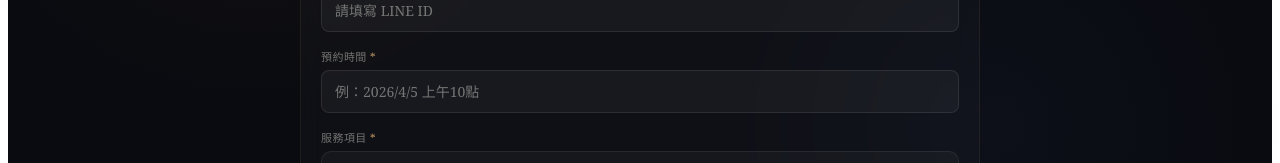
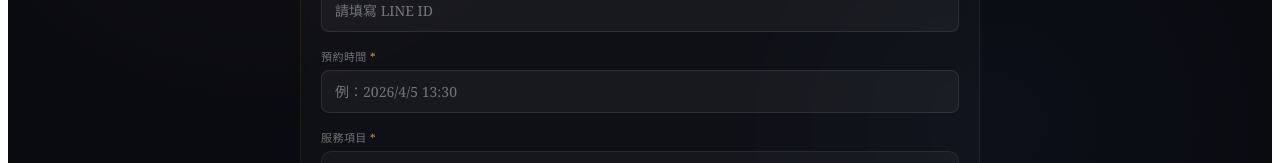
Before and after one commit to SHIIN-Joy/Shiin_booking, a React (Vite) app in the folder salon-booking/: page / in a window 1280 px wide. Shown: the part 483-646 px from the top of the page. Built offline with nearby package versions, Linux system fonts and the light colour scheme.

Commit message:
Update App.jsx

```diff
--- a/salon-booking/src/App.jsx
+++ b/salon-booking/src/App.jsx
@@ -376,7 +376,7 @@ export default function BookingSystem() {
 
                   <div>
                     <FieldLabel label="預約時間" required />
-                    <TextInput value={form.datetime} onChange={setF("datetime")} placeholder="例：2026/4/5 上午10點" error={errors.datetime} />
+                    <TextInput value={form.datetime} onChange={setF("datetime")} placeholder="例：2026/4/5 13:30" error={errors.datetime} />
                   </div>
 
                   {/* 服務項目 */}
```
